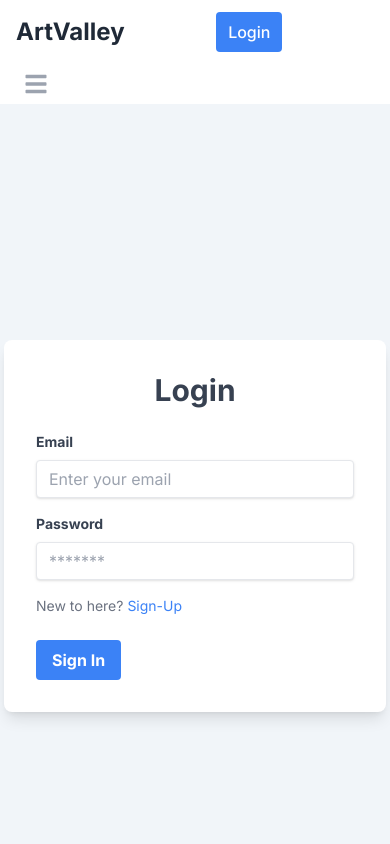
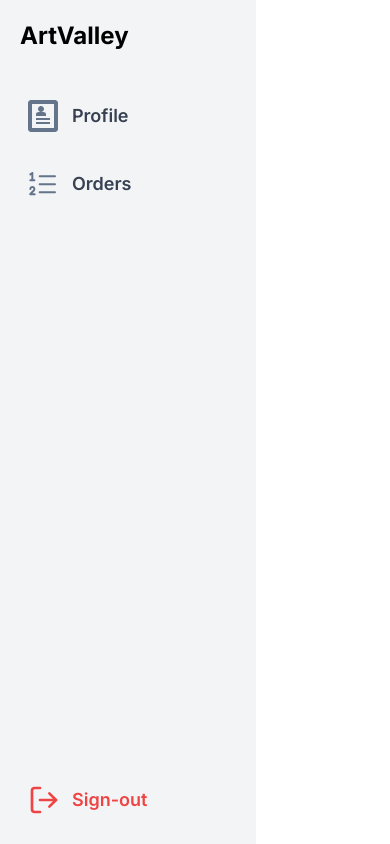
Before and after one commit to sujoncoder/ArtValley-Frontend, a Next.js app: page /login in a window 390 px wide. Shown: the top 844 px of the page. Built offline with nearby package versions, Linux system fonts and the light colour scheme.

Commit message:
finding bug

```diff
--- a/src/app/(pages)/login/page.js
+++ b/src/app/(pages)/login/page.js
@@ -1,6 +1,5 @@
 "use client";
 
-import { useUser } from "@/context/UserContext";
 import Link from "next/link";
 import { useRouter } from "next/navigation";
 import { useState } from "react";
@@ -9,7 +8,6 @@ import toast, { Toaster } from "react-hot-toast";
 const LoginPage = () => {
   const [formData, setFormData] = useState({});
   const [loading, setLoading] = useState(false);
-  const { fetchUserDetails } = useUser();
 
   const router = useRouter();
 
@@ -35,12 +33,9 @@ const LoginPage = () => {
       });
 
       const data = await res.json();
-      console.log(data);
-
       if (res.ok) {
         toast.success("Sign-in successful!");
         localStorage.setItem("token", data?.user?.token);
-        fetchUserDetails();
         setTimeout(() => {
           router.push("/");
         }, 1000);
--- /dev/null
+++ b/src/components/profile/Profile.jsx
@@ -0,0 +1,15 @@
+import Link from "next/link";
+
+const Profile = ({ onUser }) => {
+  return (
+    <Link href="/dashboard">
+      <div className="w-9 h-9 flex justify-center items-center border-2 border-blue-500 cursor-pointer rounded-full bg-orange-500 hover:brightness-90 duration-300">
+        <span className="font-bold text-3xl text-slate-500 p-1">
+          {onUser?.user?.name.charAt(0).toUpperCase()}
+        </span>
+      </div>
+    </Link>
+  );
+};
+
+export default Profile;
--- a/src/components/shared/Navbar.jsx
+++ b/src/components/shared/Navbar.jsx
@@ -1,152 +1,63 @@
 "use client";
 
-import { useUser } from "@/context/UserContext";
 import Link from "next/link";
 import { usePathname } from "next/navigation";
-import { useState } from "react";
-import { FaBars, FaTimes } from "react-icons/fa";
+import { FiLogOut } from "react-icons/fi";
+import { GoListOrdered } from "react-icons/go";
+import { ImProfile } from "react-icons/im";
 
-const Navbar = () => {
-  const [isOpen, setIsOpen] = useState(false);
-  const { user, setUser } = useUser();
-  console.log(user);
-
+const Sidebar = () => {
   const pathName = usePathname();
 
-  const toggleNavbar = () => {
-    setIsOpen(!isOpen);
-  };
-
-  const handleLogout = () => {
-    localStorage.removeItem("token");
-    setUser(null);
-    window.location.reload();
-  };
+  const baseLinkClasses =
+    "flex items-center text-lg font-semibold duration-300 rounded p-2";
+  const activeLinkClasses = "bg-blue-500 bg-opacity-20 text-slate-700";
+  const hoverLinkClasses = "hover:bg-slate-200";
 
   return (
-    <nav className="bg-white shadow">
-      <div className="max-w-7xl mx-auto px-4 sm:px-6 lg:px-8">
-        <div className="flex justify-between items-center h-16">
-          <div className="flex-shrink-0 flex items-center">
-            <Link href="/" className="text-2xl font-bold text-gray-800">
-              ArtValley
-            </Link>
-          </div>
-          <div className="hidden md:flex space-x-4 text-lg md:ml-10">
-            <Link
-              href="/"
-              className={`text-gray-600 hover:text-gray-800 font-medium ${
-                pathName === "/" ? "!text-blue-500 underline" : ""
-              }`}
-            >
-              Home
-            </Link>
-            <Link
-              href="/gallery"
-              className={`text-gray-600 hover:text-gray-800 font-medium ${
-                pathName === "/gallery" ? "!text-blue-500 underline" : ""
-              }`}
-            >
-              Gallery
-            </Link>
-            <Link
-              href="/about"
-              className={`text-gray-600 hover:text-gray-800 font-medium ${
-                pathName === "/about" ? "!text-blue-500 underline" : ""
-              }`}
-            >
-              About
-            </Link>
-            <Link
-              href="/contact"
-              className={`text-gray-600 hover:text-gray-800 font-medium ${
-                pathName === "/contact" ? "!text-blue-500 underline" : ""
-              }`}
-            >
-              Contact
-            </Link>
+    <div className="w-64 h-screen bg-gray-100 p-5 flex flex-col justify-between">
+      <div>
+        <Link href="/" className="text-2xl font-bold mb-10 block">
+          ArtValley
+        </Link>
+        <ul>
+          <li className="mb-5">
             <Link
               href="/dashboard"
-              className={`text-gray-600 hover:text-gray-800 font-medium ${
-                pathName === "/dashboard" ? "!text-blue-500 underline" : ""
-              }`}
+              className={`${baseLinkClasses} ${
+                pathName === "/dashboard" ? activeLinkClasses : "text-gray-700"
+              } ${hoverLinkClasses}`}
+              aria-label="Profile"
             >
-              Dashboard
+              <ImProfile className="w-8 h-8 text-slate-500" />
+              <span className="ml-3">Profile</span>
             </Link>
-          </div>
-          {!user && (
+          </li>
+          <li className="mb-5">
             <Link
-              href="/login"
-              className="bg-blue-500 hover:brightness-110 duration-300 text-white px-3 py-2 rounded font-medium"
+              href="/dashboard/user-orders"
+              className={`${baseLinkClasses} ${
+                pathName === "/dashboard/user-orders"
+                  ? activeLinkClasses
+                  : "text-gray-700"
+              } ${hoverLinkClasses}`}
+              aria-label="Orders"
             >
-              Login
+              <GoListOrdered className="w-8 h-8 text-slate-500" />
+              <span className="ml-3">Orders</span>
             </Link>
-          )}
-          <p className="text-xl">{user?.user?.name}</p>
-        </div>
-        <div className="flex items-center">
-          <div className="-mr-2 flex md:hidden">
-            <button
-              onClick={toggleNavbar}
-              className="inline-flex items-center justify-center p-2 rounded-md text-gray-400 hover:text-gray-800 hover:bg-gray-100 focus:outline-none focus:bg-gray-100 focus:text-gray-800"
-            >
-              {isOpen ? (
-                <FaTimes className="h-6 w-6" />
-              ) : (
-                <FaBars className="h-6 w-6" />
-              )}
-            </button>
-          </div>
-        </div>
+          </li>
+        </ul>
       </div>
-      <div className={`${isOpen ? "block" : "hidden"} md:hidden`}>
-        <div className="px-2 pt-2 pb-3 space-y-1 sm:px-3">
-          <Link
-            href="/"
-            className="text-gray-600 hover:text-gray-800 block px-3 py-2 rounded-md text-base font-medium"
-          >
-            Home
-          </Link>
-          <Link
-            href="/gallery"
-            className="text-gray-600 hover:text-gray-800 block px-3 py-2 rounded-md text-base font-medium"
-          >
-            Gallery
-          </Link>
-          <Link
-            href="/about"
-            className="text-gray-600 hover:text-gray-800 block px-3 py-2 rounded-md text-base font-medium"
-          >
-            About
-          </Link>
-          <Link
-            href="/contact"
-            className="text-gray-600 hover:text-gray-800 block px-3 py-2 rounded-md text-base font-medium"
-          >
-            Contact
-          </Link>
-          <Link
-            href="/dashboard"
-            className="text-gray-600 hover:text-gray-800 block px-3 py-2 rounded-md text-base font-medium"
-          >
-            Dashboard
-          </Link>
-          <Link
-            href="/login"
-            className="text-gray-600 hover:text-gray-800 block px-3 py-2 rounded-md text-base font-medium"
-          >
-            Login
-          </Link>
-          <Link
-            href="/signup"
-            className="text-gray-600 hover:text-gray-800 block px-3 py-2 rounded-md text-base font-medium"
-          >
-            Sign Up
-          </Link>
-        </div>
-      </div>
-    </nav>
+      <Link
+        href="/sign-out"
+        className={`${baseLinkClasses} text-red-500 hover:bg-red-200`}
+      >
+        <FiLogOut className="w-8 h-8 text-red-500" />
+        <span className="ml-3">Sign-out</span>
+      </Link>
+    </div>
   );
 };
 
-export default Navbar;
+export default Sidebar;
--- a/src/context/UserContext.js
+++ b/src/context/UserContext.js
@@ -12,46 +12,34 @@ export const useUser = () => useContext(UserContext);
 // UserProvider component to wrap around the app and provide user state
 export const UserProvider = ({ children }) => {
   const [user, setUser] = useState(null);
-  const [token, setToken] = useState(null);
 
-  // useEffect to fetch user details if a token is found in localStorage
   useEffect(() => {
+    const fetchUserDetails = async () => {
+      const token = localStorage.getItem("token");
+      if (!token) {
+        console.log("Token not found on local storage");
+      }
+      try {
+        const decodedToken = jwtDecode(token);
+        const response = await fetch(
+          `http://localhost:5000/api/v1/user/${decodedToken._id}`
+        );
+        const userData = await response.json();
+        console.log(userData);
+        setUser(userData);
+      } catch (error) {
+        console.log("Error fetching user details:", error.message);
+      }
+    };
+
     fetchUserDetails();
   }, []);
 
-  // Function to fetch user details from the API
-  const fetchUserDetails = async () => {
-    try {
-      const token = localStorage.getItem("token");
-
-      console.log("find token", token);
-      if (token) {
-        const decodedToken = jwtDecode(token);
-        console.log("decoded token is", decodedToken);
-
-        if (decodedToken && decodedToken._id) {
-          const response = await fetch(
-            `http://localhost:5000/api/v1/user/${decodedToken._id}`
-          );
-          if (!response.ok) {
-            throw new Error("Network response was not ok");
-          }
-          const userData = await response.json();
-          setUser(userData);
-        } else {
-          console.error("Decoded token is missing the user ID");
-        }
-      } else {
-        console.error("Token is missing");
-      }
-    } catch (error) {
-      console.error("Error fetching user details:", error);
-    }
-  };
-
   return (
-    <UserContext.Provider value={{ user, setUser, fetchUserDetails }}>
+    <UserContext.Provider value={{ user, setUser }}>
       {children}
     </UserContext.Provider>
   );
 };
+
+export default UserProvider;
```
